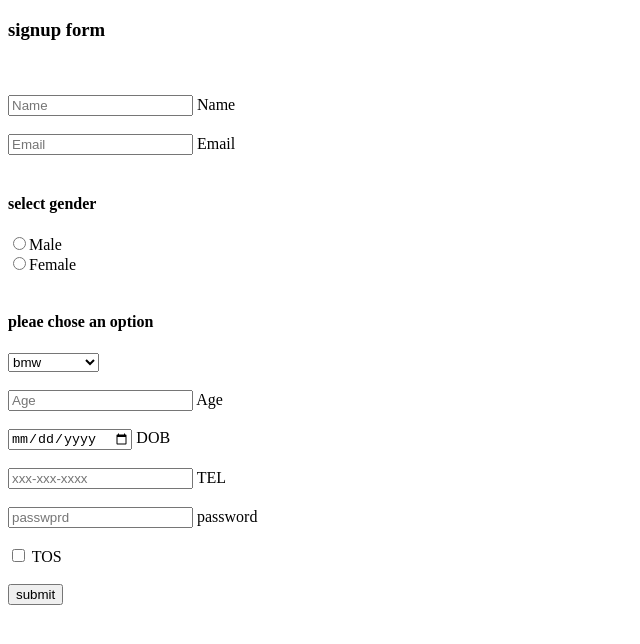
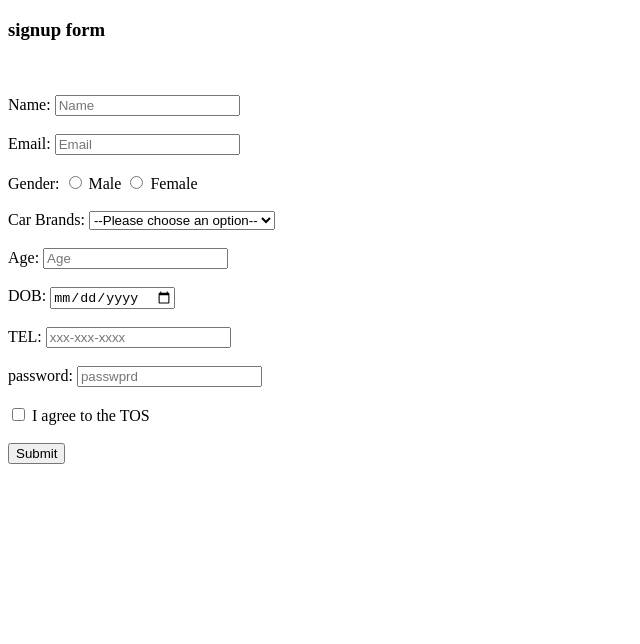
Before and after one commit to acciojob/signup-form-car-shambhu621996, a website: page main.html in a window 1280 px wide. Shown: the whole page, without its empty margins (0-640 px from the left). Drawn offline with Linux system fonts and the light colour scheme.

Commit message:
created a submission

```diff
--- a/main.html
+++ b/main.html
@@ -10,45 +10,47 @@
 	<!-- the entire body must be written by student -->
     <script type="text/javascript" src="./script.js">
 </script>
-<form action="/action.php">
+<form action="#" method="post">
 	<h3>signup form</h3>
 	<br><br>
-	<input type="text" id="name" placeholder="Name">
-	<label for="name">Name</label>
+	<label for="name">Name:</label>
+	<input type="text" id="name" placeholder="Name" required>
 	<br><br>
-	<input type="email" id="email" placeholder="Email">
-	<label for="email">Email</label>
+	<label for="email">Email:</label>
+	<input type="email" id="email" placeholder="Email" required>
 	<br><br>
-	<h4>select gender</h4>
-	<input type="radio" value="male" name="gender">Male
-	<br>
-	<input type="radio" value="male" name="gender">Female
+	<label>Gender:</label>
+        <input type="radio" id="gender_m" name="gender" value="male" required>
+        <label for="gender_m">Male</label>
+        <input type="radio" id="gender_f" name="gender" value="female" required>
+        <label for="gender_f">Female</label>
 	<br><br>
-	<h4>pleae chose an option</h4>
-	<select name="car brand">
-		<option value="bmw">bmw</option>
-		<option value="audi">audi</option>
-		<option value="mercedes">mercedes</option>
-		<option value="range rover">range rover</option>
-		</select>
+	 <label for="cars">Car Brands:</label>
+        <select id="cars" name="cars" required>
+            <option value="">--Please choose an option--</option>
+            <option value="toyota">Toyota</option>
+            <option value="honda">Honda</option>
+            <option value="ford">Ford</option>
+            <option value="bmw">BMW</option>
+        </select>
 	<br><br>
-		<input type="number" id="age" placeholder="Age">
-	<label for="age">Age</label>
+	<label for="age">Age:</label>
+		<input type="number" id="age" placeholder="Age" required>
 		<br><br>
-		<input type="date" id="dob" placeholder="dob">
-	<label for="dob">DOB</label>
+	<label for="dob">DOB:</label>
+	<input type="date" id="dob" placeholder="dob" required>
 		<br><br>
-		<input type="tel" id="tel" placeholder="xxx-xxx-xxxx">
-	<label for="tel">TEL</label>
+	<label for="tel">TEL:</label>
+	<input type="tel" id="tel" placeholder="xxx-xxx-xxxx">
 	<br><br>
-		<input type="passsword" id="password" placeholder="passwprd">
-	<label for="password">password</label>
+		<label for="password">password:</label>
+		<input type="passsword" id="password" placeholder="passwprd" required>
 		<br>
 		<br>
-		<input type="checkbox" value="tos" name="tos" id="tos">
-	<label for="tos">TOS</label>
+		<input type="checkbox" value="tos" name="tos" id="tos" required>
+	<label for="tos">I agree to the TOS</label>
 	<br><br>
-		<input type="submit" value="submit">
+		<button type="submit">Submit</button>
 </form>
 </body>
 
```
